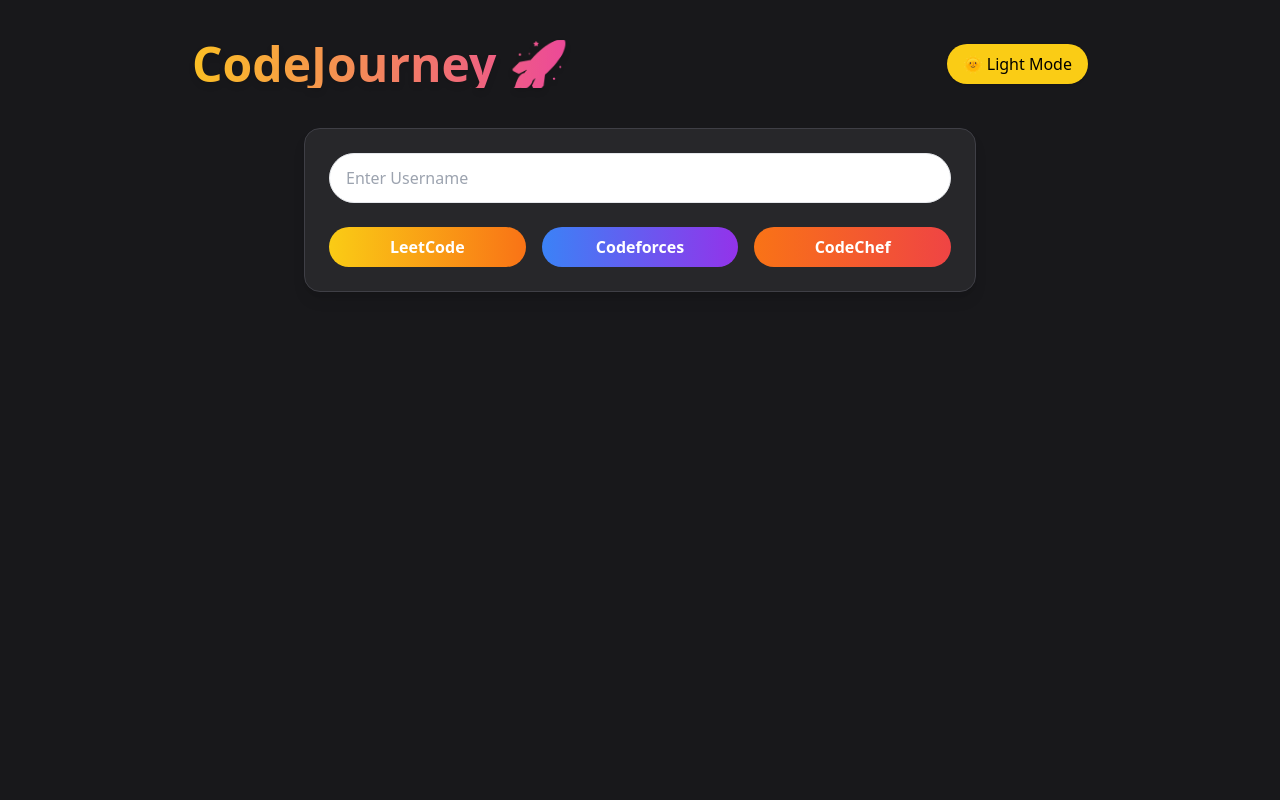
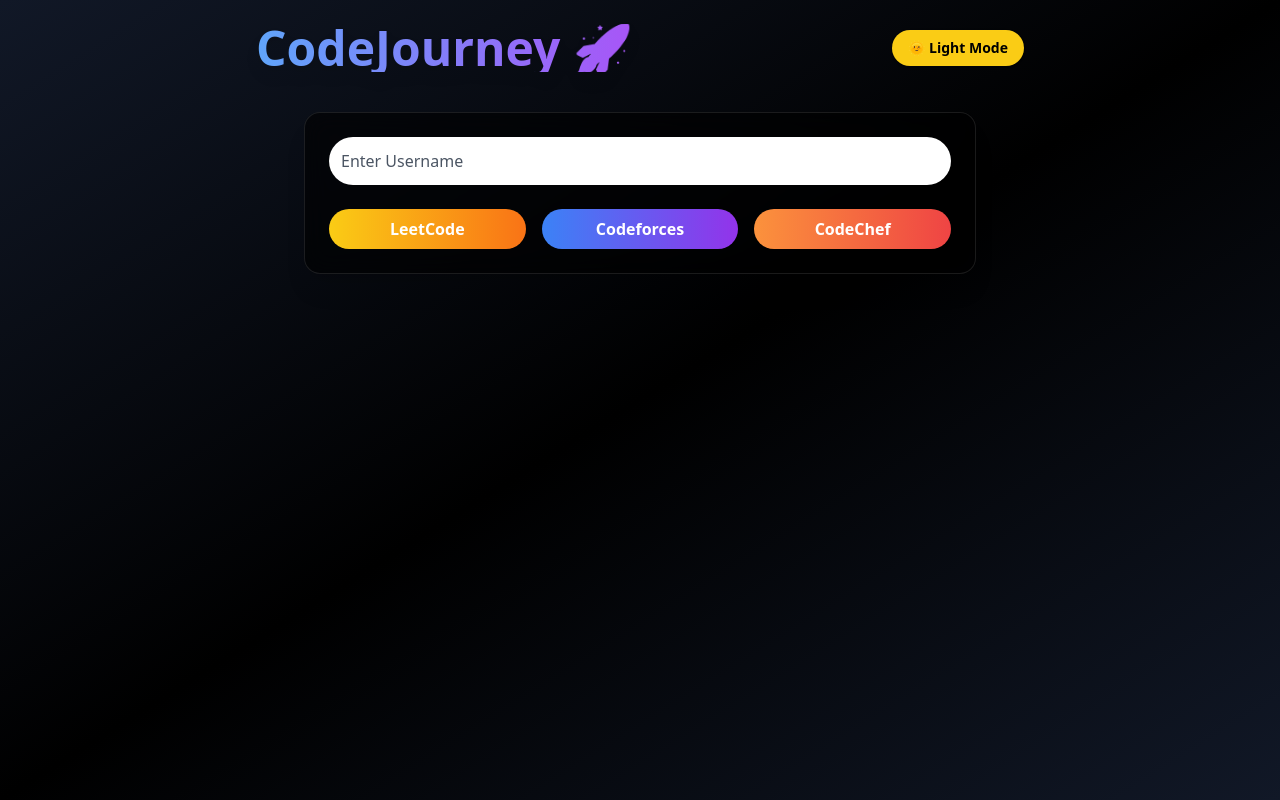
Before and after one commit to sourabh1211/CodeJourney, a React (Create React App) app in the folder CJ/: page / in a window 1280 px wide. Built offline with nearby package versions, Linux system fonts and the light colour scheme.

Commit message:
Update Profile.js

```diff
--- a/CJ/src/components/Profile.js
+++ b/CJ/src/components/Profile.js
@@ -1,5 +1,5 @@
+
 import React, { useState } from "react";
-
 const Profile = () => {
   const [username, setUsername] = useState("");
   const [leetCodeImageUrl, setLeetCodeImageUrl] = useState("");
@@ -80,18 +80,24 @@
 
   return (
     <div
-      className={`min-h-screen px-4 py-10 ${
+      className={`min-h-screen p-6 ${
         darkMode
-          ? "bg-zinc-900 text-white"
-          : "bg-zinc-100 text-black"
+          ? "bg-gradient-to-br from-gray-900 via-black to-gray-900 text-white"
+          : "bg-gradient-to-br from-gray-100 via-white to-gray-200 text-black"
       } flex flex-col items-center`}
     >
-      <div className="flex justify-between items-center w-full max-w-4xl mb-10">
-        <h1 className="text-4xl sm:text-5xl font-extrabold bg-gradient-to-r from-amber-400 to-pink-500 bg-clip-text text-transparent drop-shadow-md">
+      <div className="flex justify-between items-center w-full max-w-3xl mb-10">
+        <h1
+          className={`text-4xl sm:text-5xl font-extrabold ${
+            darkMode
+              ? "text-transparent bg-clip-text bg-gradient-to-r from-blue-400 to-purple-500 drop-shadow-lg"
+              : "text-transparent bg-clip-text bg-gradient-to-r from-pink-500 to-yellow-500 drop-shadow-md"
+          }`}
+        >
           CodeJourney 🚀
         </h1>
         <button
-          className="bg-yellow-400 hover:bg-yellow-300 text-black font-medium py-2 px-4 rounded-full transition duration-200 shadow"
+          className="text-black bg-yellow-400 hover:bg-yellow-300 px-4 py-2 rounded-full text-sm font-semibold shadow transition-transform duration-300 hover:scale-105"
           onClick={toggleTheme}
         >
           {darkMode ? "🌞 Light Mode" : "🌙 Dark Mode"}
@@ -99,56 +105,58 @@
       </div>
 
       <div
-        className={`w-full max-w-2xl rounded-2xl border shadow-lg p-6 text-center ${
-          darkMode ? "bg-zinc-800 border-zinc-700" : "bg-white border-zinc-300"
-        }`}
+        className={`${
+          darkMode
+            ? "bg-black bg-opacity-60 border-white/10 text-white"
+            : "bg-white bg-opacity-90 border-black/10 text-black"
+        } backdrop-blur-md p-6 rounded-2xl shadow-xl w-full max-w-2xl text-center border`}
       >
         <input
           type="text"
           placeholder="Enter Username"
           value={username}
           onChange={(e) => setUsername(e.target.value)}
-          className="w-full mb-6 px-4 py-3 rounded-full border focus:ring-2 focus:ring-blue-500 text-black"
+          className="w-full p-3 mb-6 rounded-full text-black focus:outline-none focus:ring-2 focus:ring-blue-400 placeholder-gray-600"
         />
         <div className="grid grid-cols-1 sm:grid-cols-3 gap-4">
           <button
             onClick={fetchLeetCodeStats}
-            className="bg-gradient-to-r from-yellow-400 to-orange-500 text-white font-bold py-2 px-4 rounded-full hover:scale-105 transition"
+            className="bg-gradient-to-r from-yellow-400 to-orange-500 hover:from-yellow-300 hover:to-orange-400 text-white font-bold py-2 px-4 rounded-full transition-transform duration-300 hover:scale-105"
           >
             {loading.leetcode ? "Loading..." : "LeetCode"}
           </button>
           <button
             onClick={fetchCodeforcesStats}
-            className="bg-gradient-to-r from-blue-500 to-purple-600 text-white font-bold py-2 px-4 rounded-full hover:scale-105 transition"
+            className="bg-gradient-to-r from-blue-500 to-purple-600 hover:from-blue-400 hover:to-purple-500 text-white font-bold py-2 px-4 rounded-full transition-transform duration-300 hover:scale-105"
           >
             {loading.codeforces ? "Loading..." : "Codeforces"}
           </button>
           <button
             onClick={fetchCodeChefStats}
-            className="bg-gradient-to-r from-orange-500 to-red-500 text-white font-bold py-2 px-4 rounded-full hover:scale-105 transition"
+            className="bg-gradient-to-r from-orange-400 to-red-500 hover:from-orange-300 hover:to-red-400 text-white font-bold py-2 px-4 rounded-full transition-transform duration-300 hover:scale-105"
           >
             {loading.codechef ? "Loading..." : "CodeChef"}
           </button>
         </div>
-        {error && <p className="mt-4 text-red-500 font-medium">{error}</p>}
+        {error && <p className="text-red-500 mt-4">{error}</p>}
         {timestamp && <p className="text-sm mt-2 text-gray-400">Last updated: {timestamp}</p>}
       </div>
 
       {(leetCodeImageUrl || codeforcesImageUrl || codechefData) && (
-        <div className="w-full max-w-6xl mt-10 grid sm:grid-cols-3 gap-6">
+        <div className="w-full max-w-5xl mt-10 grid sm:grid-cols-3 gap-6 text-center">
           {leetCodeImageUrl && (
-            <div className="relative rounded-xl overflow-hidden bg-black p-3 shadow-lg hover:scale-105 transition duration-300">
+            <div className="relative min-h-[300px] rounded-xl overflow-hidden border bg-black p-2 shadow-[0_0_25px_#f59e0b] hover:scale-105 transition duration-300">
               <img
                 src={leetCodeImageUrl}
                 alt="LeetCode Stats"
-                className="w-full h-full object-contain"
+                className="h-full w-full object-contain"
               />
               <div className="absolute bottom-4 right-4">
                 <a
                   href={`https://leetcode.com/${username}`}
                   target="_blank"
                   rel="noopener noreferrer"
-                  className="bg-green-500 hover:bg-green-600 text-white px-4 py-2 rounded-lg transition"
+                  className="bg-green-500 hover:bg-green-600 text-white px-4 py-2 rounded-lg shadow-md transition-transform duration-300 hover:scale-105"
                 >
                   View Profile
                 </a>
@@ -156,18 +164,18 @@
             </div>
           )}
           {codeforcesImageUrl && (
-            <div className="relative rounded-xl overflow-hidden bg-black p-3 shadow-lg hover:scale-105 transition duration-300">
+            <div className="relative min-h-[300px] rounded-xl overflow-hidden border bg-black p-2 shadow-[0_0_25px_#8b5cf6] hover:scale-105 transition duration-300">
               <img
                 src={codeforcesImageUrl}
                 alt="Codeforces Stats"
-                className="w-full h-full object-contain"
+                className="h-full w-full object-contain"
               />
               <div className="absolute bottom-4 right-4">
                 <a
                   href={`https://codeforces.com/profile/${username}`}
                   target="_blank"
                   rel="noopener noreferrer"
-                  className="bg-green-500 hover:bg-green-600 text-white px-4 py-2 rounded-lg transition"
+                  className="bg-green-500 hover:bg-green-600 text-white px-4 py-2 rounded-lg shadow-md transition-transform duration-300 hover:scale-105"
                 >
                   View Profile
                 </a>
@@ -175,23 +183,23 @@
             </div>
           )}
           {codechefData && (
-            <div className="relative rounded-xl overflow-hidden bg-black text-white p-4 shadow-lg hover:scale-105 transition duration-300 flex flex-col gap-4">
-              <div className="flex gap-4 items-center">
+  <div className="relative min-h-[340px] rounded-xl overflow-hidden border bg-black p-4 text-white shadow-[0_0_25px_#f97316] hover:scale-105 transition duration-300 flex items-center justify-between">
+    <div className="flex items-center space-x-4">
       <img
         src={codechefData.profile}
-                  alt="CodeChef Profile"
+        alt="Profile"
         className="w-20 h-20 rounded-full border-2 border-orange-400"
       />
-                <div className="text-left space-y-1">
-                  <h3 className="text-xl font-semibold text-orange-300">CodeChef Stats</h3>
-                  <p className="font-medium text-lg">{codechefData.name}</p>
-                  <p>⭐ {codechefData.stars} Rating: {codechefData.currentRating}</p>
-                  <p>📈 Highest Rating: {codechefData.highestRating}</p>
-                  <p>🌍 Global Rank: {codechefData.globalRank}</p>
-                  <p>🏆 Country Rank: {codechefData.countryRank}</p>
-                  <div className="flex items-center gap-2 text-sm mt-1">
-                    <img src={codechefData.countryFlag} alt="Flag" className="w-5 h-3" />
-                    <span>{codechefData.countryName}</span>
+      <div className="text-left space-y-2">
+      <h3 className="text-2xl font-bold text-amber-800 text-left">CodeChef Stats</h3>
+        <p className="text-lg font-bold">{codechefData.name}</p>
+        <p className="text-lg">⭐{codechefData.stars}Rating:{codechefData.currentRating}</p>
+        <p className="text-lg">📈Highest Rating:{codechefData.highestRating}</p>
+        <p className="text-lg">🌍Global Rank:{codechefData.globalRank}</p>
+        <p className="text-lg">🏆Country Rank:{codechefData.countryRank}</p>
+        <div className="flex items-center space-x-2">
+          <img src={codechefData.countryFlag} alt="Country Flag" className="w-6 h-4" />
+          <span className="text-sm">{codechefData.countryName}</span>
         </div>
       </div>
     </div>
@@ -200,7 +208,7 @@
         href={`https://www.codechef.com/users/${username}`}
         target="_blank"
         rel="noopener noreferrer"
-                  className="bg-green-500 hover:bg-green-600 text-white px-4 py-2 rounded-lg transition"
+        className="bg-green-500 hover:bg-green-600 text-white px-4 py-2 rounded-lg shadow-md transition-transform duration-300 hover:scale-105"
       >
         View Profile
       </a>
@@ -212,5 +220,4 @@
     </div>
   );
 };
-
 export default Profile;
```
Lines whose indentation alone changed are shown as unchanged.
